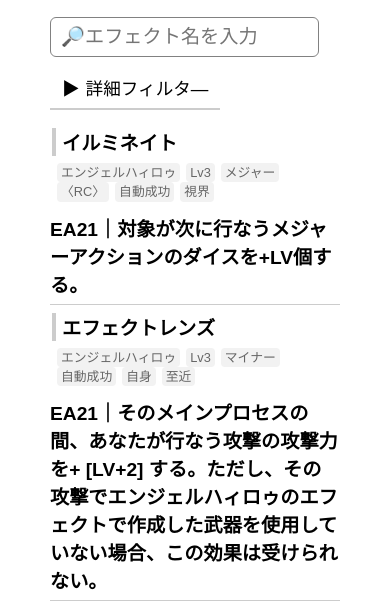
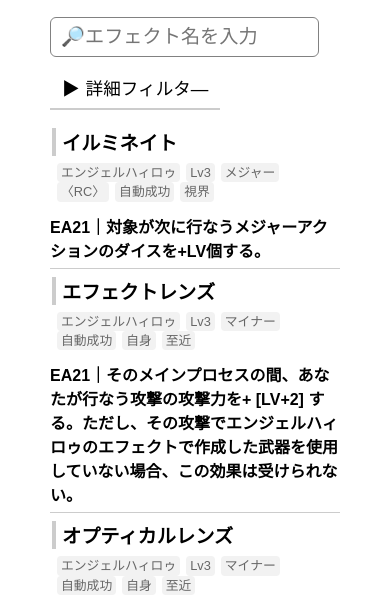
Before and after one commit to ahiruko12/dx3charasheet-easy, a plain HTML site: page index.html in a window 390 px wide. Shown: the part 233-837 px from the top of the page. Drawn offline with Linux system fonts and the light colour scheme.

Commit message:
Update style.css

```diff
--- a/style.css
+++ b/style.css
@@ -205,6 +205,6 @@ body.dark-mode .filterButton::before { color: #eee; transition: transform 0.3s e
   }
 
   .copyable {
-    font-size: 1.2em; /* 名称と同じサイズ */
+    font-size: 1.0em; /* 名称と同じサイズ */
   }
 }
```
